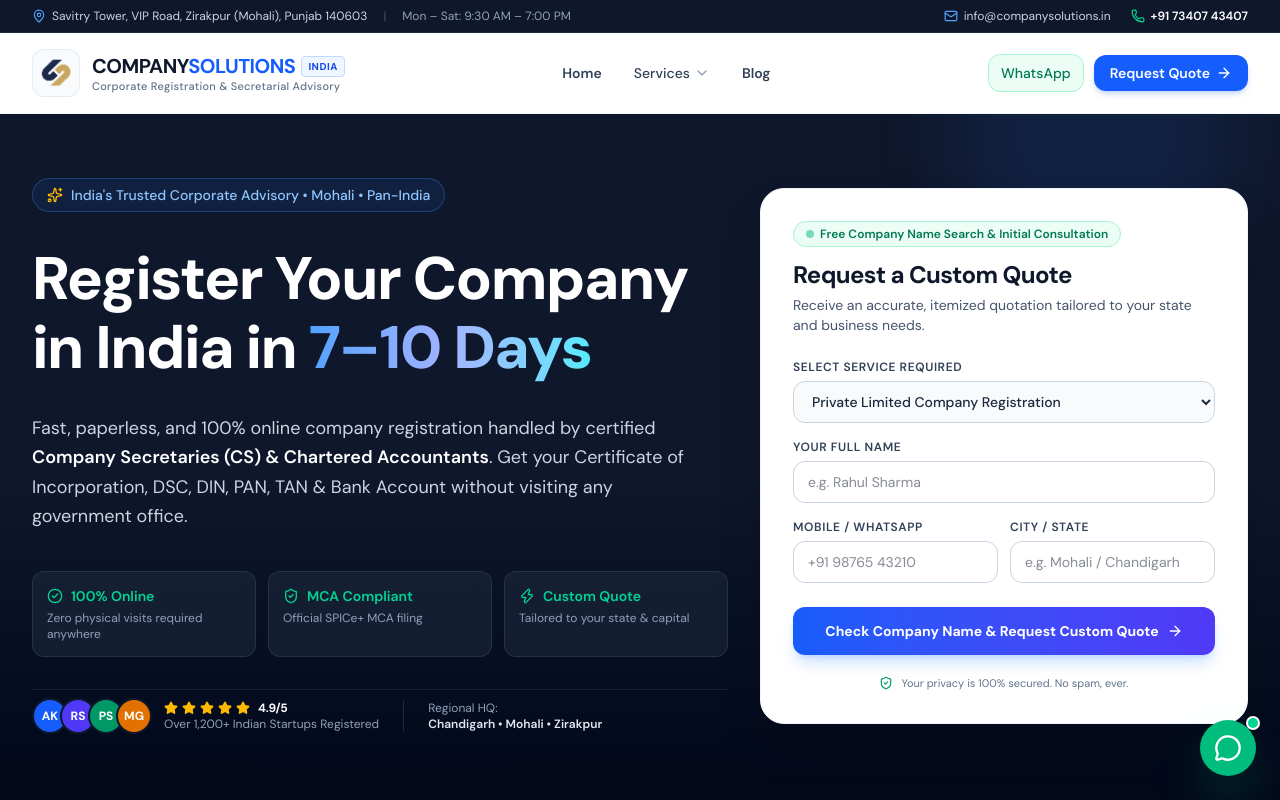
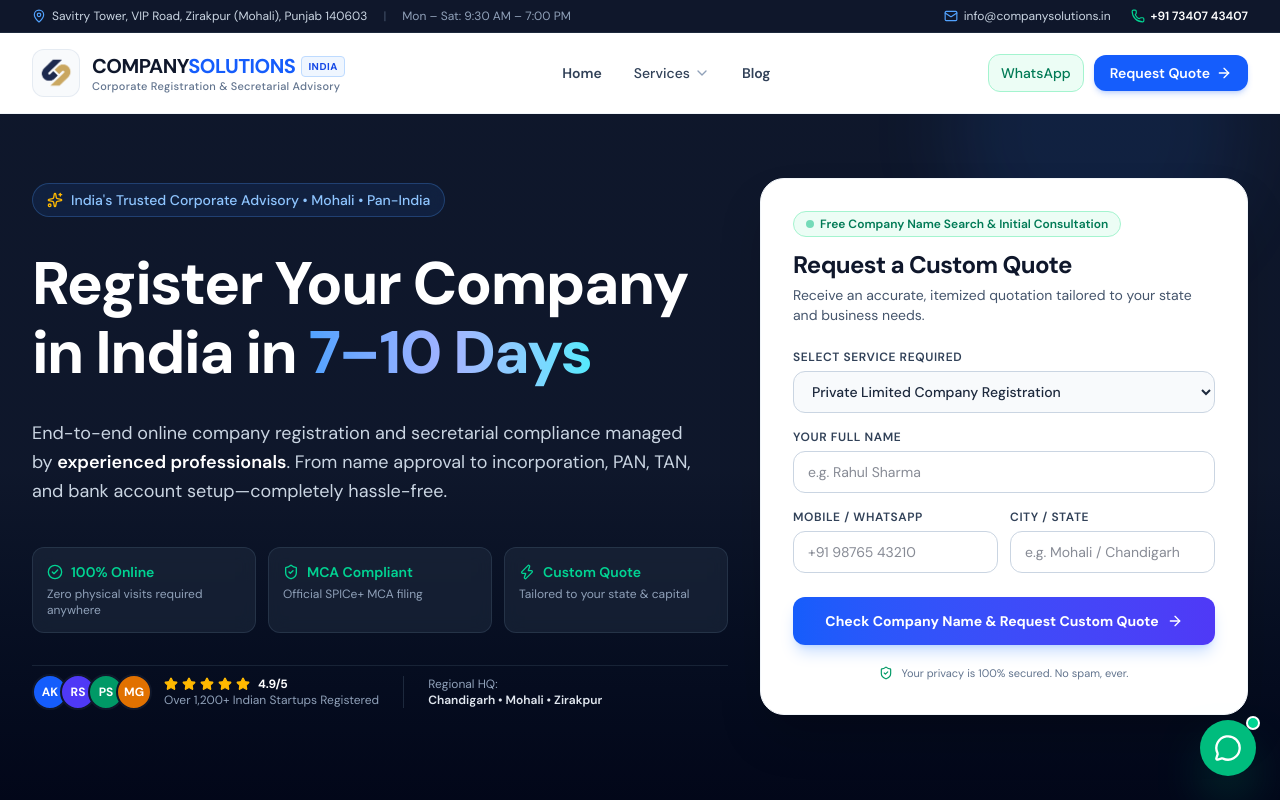
Before and after one commit to kunalsonic/companysolutions-website, a Next.js app: page / in a window 1280 px wide. Shown: the top 800 px of the page. Built offline with nearby package versions, Linux system fonts and the light colour scheme.

Commit message:
Update hero subtitle to Option 2: comprehensive professional compliance focus

```diff
--- a/src/components/Hero.tsx
+++ b/src/components/Hero.tsx
@@ -66,9 +66,9 @@ export default function Hero() {
 
             {/* Subtitle */}
             <p className="text-base sm:text-lg text-slate-300 max-w-2xl mx-auto lg:mx-0 font-normal leading-relaxed">
-              Fast, paperless, and 100% online company registration handled by certified{" "}
-              <strong className="text-white font-semibold">Company Secretaries (CS) & Chartered Accountants</strong>.
-              Get your Certificate of Incorporation, DSC, DIN, PAN, TAN & Bank Account without visiting any government office.
+              End-to-end online company registration and secretarial compliance managed by{" "}
+              <strong className="text-white font-semibold">experienced professionals</strong>.
+              From name approval to incorporation, PAN, TAN, and bank account setup—completely hassle-free.
             </p>
 
             {/* Feature Highlights Grid */}
```
